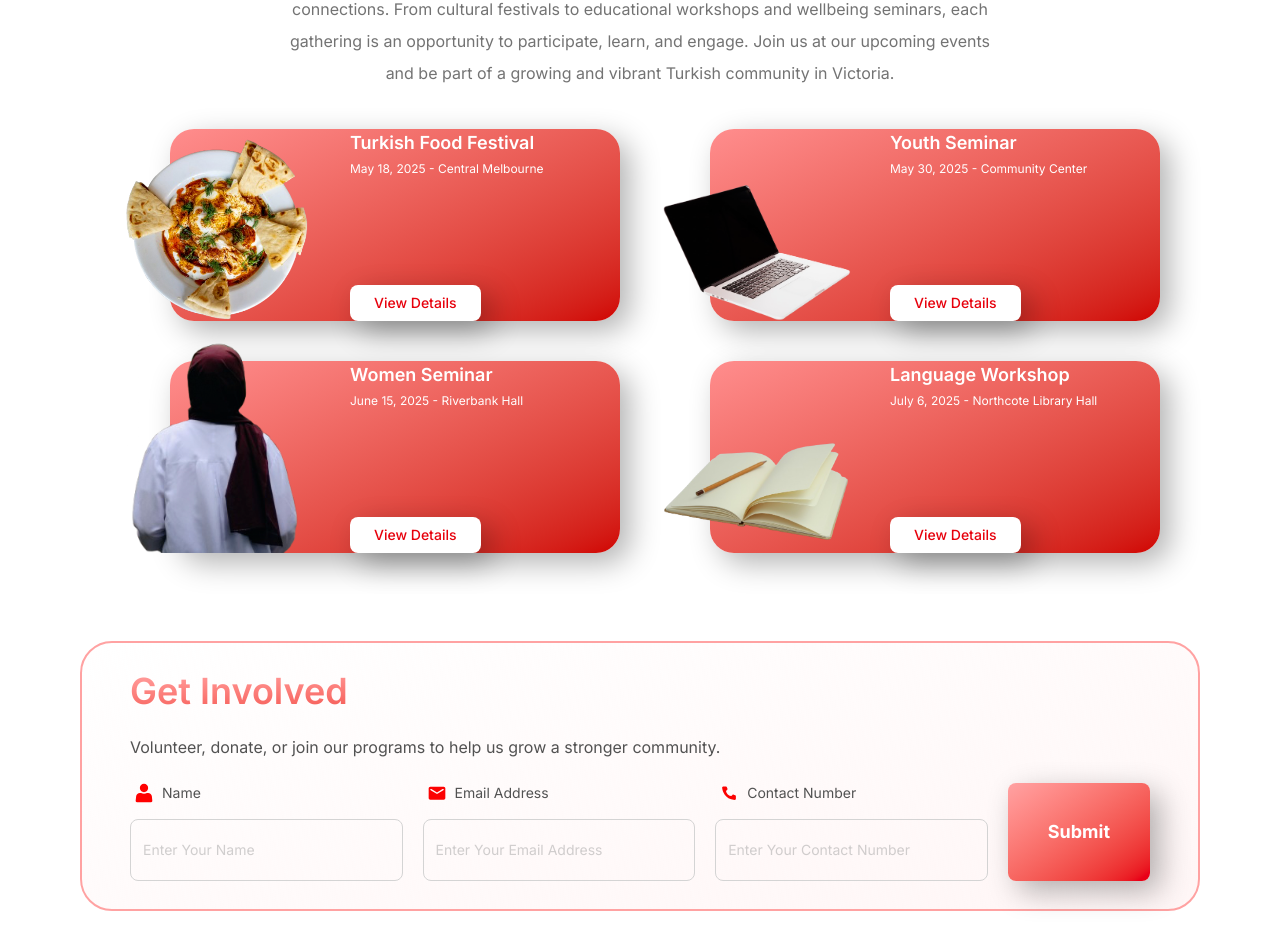
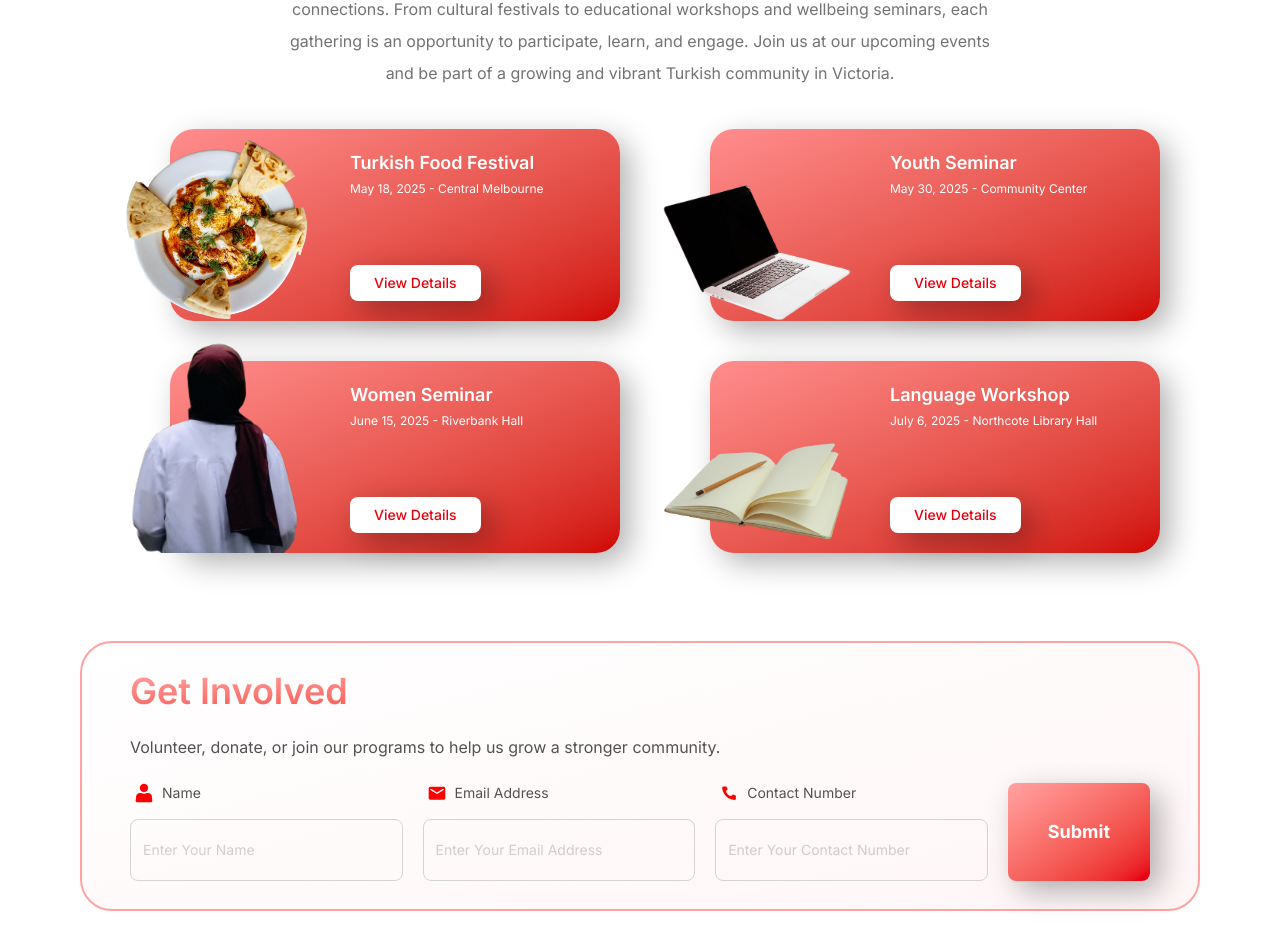
Before and after one commit to Ashal-Syed/Victoria-Turks, a Next.js app: page / in a window 1280 px wide. Shown: the part 2274-3200 px from the top of the page. Built offline with nearby package versions, Linux system fonts and the light colour scheme.

Commit message:
event card padding

```diff
--- a/Components/Cards/EventCard/EventCard.tsx
+++ b/Components/Cards/EventCard/EventCard.tsx
@@ -17,7 +17,7 @@ const EventCard = ({src, alt, title, description, buttonText}: EventCardProps) =
         <Image src={src} alt={alt} height={192} width={192} />
       </div>
       <div data-label="Card" className="event-card ">
-        <div data-label="Content" className="w-full md:w-3/5 h-full flex flex-col items-start justify-between gap-1">
+        <div data-label="Content" className="w-full md:w-3/5 h-full flex flex-col items-start justify-between gap-1 py-5">
           <div data-label="Text" className="w-full flex flex-col items-start gap-1">
             <h1 className="text-white font-semibold text-lg">
               {title}
```
